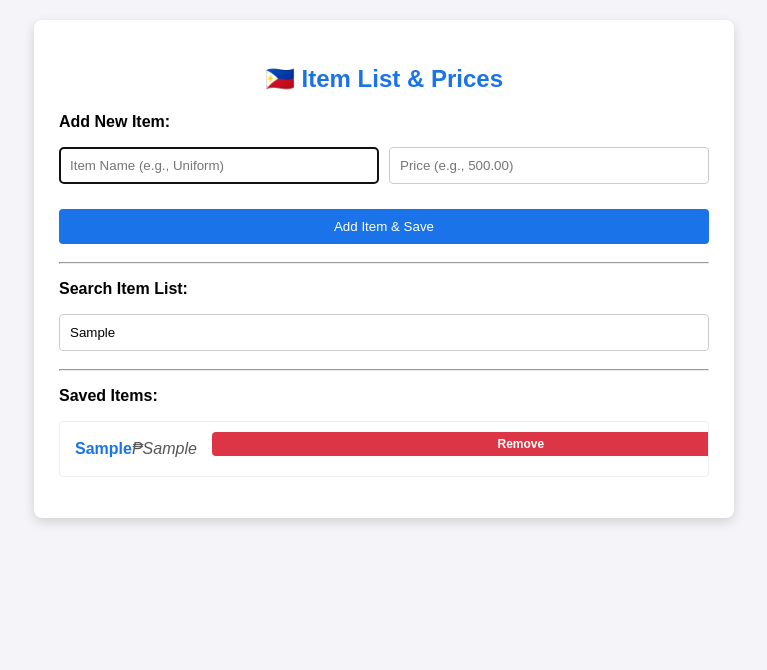
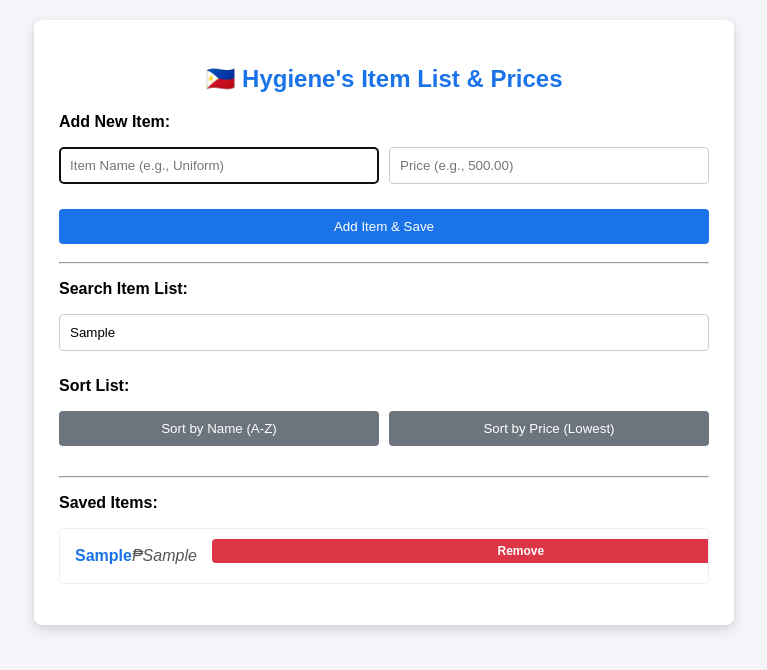
Before and after one commit to SteveJayson/List2, a plain HTML site: page index.html in a window 1280 px wide. Both pictures are taken after typing "Sample", "Sample", "Sample" into the empty fields and a click on the button "Add Item & Save". Shown: the whole page, without its empty margins (256-1023 px from the left). Drawn offline with Linux system fonts and the light colour scheme.

Commit message:
Update index.html

```diff
--- a/index.html
+++ b/index.html
@@ -3,7 +3,7 @@
 <head>
     <meta charset="UTF-8">
     <meta name="viewport" content="width=device-width, initial-scale=1.0">
-    <title>Item List & Prices (₱)</title>
+    <title>Hygiene's Item List & Prices (₱) - Sortable</title>
     <style>
         /* Base Styles */
         body {
@@ -53,6 +53,22 @@
         .add-button:hover {
             background-color: #1565c0;
         }
+        /* New Sorting Button Group */
+        .sort-buttons {
+            display: flex;
+            gap: 10px;
+            margin-bottom: 20px;
+        }
+        .sort-buttons button {
+            flex: 1;
+            background-color: #6c757d;
+            color: white;
+            border: none;
+            width: auto;
+        }
+        .sort-buttons button:hover {
+            background-color: #5a6268;
+        }
 
         /* List Styles */
         ul {
@@ -97,7 +113,6 @@
             color: #555;
             flex-basis: 30%;
             text-align: right;
-            /* Ensures Peso sign displays correctly */
             unicode-bidi: embed;
         }
         .remove-btn {
@@ -133,7 +148,7 @@
 <body onload="loadItems()">
 
 <div class="container">
-    <h2>🇵🇭 Item List & Prices</h2>
+    <h2>🇵🇭 Hygiene's Item List & Prices</h2>
 
     <div id="controls">
         <p><strong>Add New Item:</strong></p>
@@ -146,6 +161,12 @@
 
         <p><strong>Search Item List:</strong></p>
         <input type="text" id="searchInput" onkeyup="searchItems()" placeholder="Search by item name or price...">
+
+        <p><strong>Sort List:</strong></p>
+        <div class="sort-buttons">
+            <button onclick="sortItems('name')">Sort by Name (A-Z)</button>
+            <button onclick="sortItems('price')">Sort by Price (Lowest)</button>
+        </div>
         <hr>
     </div>
 
@@ -178,24 +199,17 @@
         localStorage.setItem(STORAGE_KEY, JSON.stringify(itemsArray));
     }
 
-    function removeItem(indexToRemove) {
-        let items = getSavedItems();
-
-        if (indexToRemove > -1 && indexToRemove < items.length) {
-            items.splice(indexToRemove, 1);
-            saveItems(items);
-            renderItems(items);
-        }
+    // Cleans the price string into a float number for calculation/sorting
+    function cleanPrice(priceString) {
+        if (!priceString) return 0;
+        return parseFloat(priceString.replace(/[₱,$]/g, ''));
     }
 
-    // Function to format the price string (adds ₱ if not present and handles commas/decimals)
+    // Function to format the price string (adds ₱ and handles commas/decimals)
     function formatPrice(priceString) {
         if (!priceString) return '';
-        // Remove existing currency symbols, commas, or spaces for clean processing
-        let cleanPrice = priceString.replace(/[₱$]/g, '').trim();
+        let numPrice = cleanPrice(priceString);
 
-        // Attempt to convert to a number for proper formatting, otherwise return as is
-        let numPrice = parseFloat(cleanPrice.replace(/,/g, ''));
         if (!isNaN(numPrice)) {
             // Use Intl.NumberFormat for proper Philippine Peso formatting (e.g., 5,000.00)
             const formatter = new Intl.NumberFormat('en-PH', {
@@ -205,9 +219,19 @@
             });
             return formatter.format(numPrice);
         }
-        return CURRENCY_SYMBOL + cleanPrice; // Fallback if not a standard number
+        return CURRENCY_SYMBOL + priceString.replace(/[₱$]/g, '').trim(); // Fallback
     }
 
+    function removeItem(indexToRemove) {
+        let items = getSavedItems();
+
+        if (indexToRemove > -1 && indexToRemove < items.length) {
+            items.splice(indexToRemove, 1);
+            saveItems(items);
+            // After removal, re-load and render the full list
+            loadItems();
+        }
+    }
 
     async function copyItemDetails(item) {
         const formattedPrice = formatPrice(item.price);
@@ -223,15 +247,45 @@
         }
     }
 
+    // --- NEW SORTING FUNCTION ---
+    function sortItems(key) {
+        let items = getSavedItems();
+
+        items.sort((a, b) => {
+            if (key === 'name') {
+                // Sort by name alphabetically (A-Z)
+                const nameA = a.name.toUpperCase();
+                const nameB = b.name.toUpperCase();
+                if (nameA < nameB) return -1;
+                if (nameA > nameB) return 1;
+                return 0;
+            } else if (key === 'price') {
+                // Sort by price numerically (Lowest to Highest)
+                const priceA = cleanPrice(a.price);
+                const priceB = cleanPrice(b.price);
+                return priceA - priceB;
+            }
+            return 0; // Should not happen
+        });
+
+        // Save the sorted list back to localStorage
+        saveItems(items);
+        renderItems(items); // Render the sorted list
+    }
+    // --- END NEW SORTING FUNCTION ---
+
+
     function renderItems(itemsArray) {
         itemList.innerHTML = '';
-        const reversedItems = [...itemsArray].reverse();
+        // Note: We no longer reverse the array here, as the default display
+        // will show the most recently added items at the bottom unless a sort
+        // is applied. If sorting is applied, the order is dictated by sortItems().
 
-        reversedItems.forEach((item, originalIndexOffset) => {
+        itemsArray.forEach((item, index) => {
             const listItem = document.createElement('li');
 
-            // Calculate the original index for removal purposes
-            const actualIndex = itemsArray.length - 1 - reversedItems.indexOf(item);
+            // The index of the item in the currently rendered array is its removal index
+            const actualIndex = index;
 
             // Item Details Span (Clickable to copy)
             const itemDetails = document.createElement('div');
@@ -244,8 +298,6 @@
 
             const priceSpan = document.createElement('span');
             priceSpan.className = 'item-price';
-
-            // Display the formatted price with the Peso sign
             priceSpan.textContent = formatPrice(item.price);
 
             itemDetails.appendChild(nameSpan);
@@ -256,6 +308,7 @@
             removeButton.textContent = 'Remove';
             removeButton.className = 'remove-btn';
 
+            // Pass the current index for removal
             removeButton.addEventListener('click', (event) => {
                 event.stopPropagation();
                 removeItem(actualIndex);
@@ -267,9 +320,11 @@
         });
     }
 
+    // Load function now sets the default display order (newest items at the top)
     function loadItems() {
         const items = getSavedItems();
-        renderItems(items);
+        // Reverse for the default view (newest first), but don't save this reversed order.
+        renderItems([...items].reverse());
     }
 
     function addItem() {
@@ -286,7 +341,9 @@
 
         items.push(newItem);
         saveItems(items);
-        renderItems(items);
+
+        // After adding, reload to show the newest item at the top
+        loadItems();
 
         // Clear inputs
         nameInput.value = "";
@@ -299,10 +356,8 @@
         const filter = searchInput.value.toUpperCase();
         const items = getSavedItems();
 
-        // Filter the list based on search term
         const filteredItems = items.filter(item => {
             const nameMatch = item.name.toUpperCase().includes(filter);
-            // Search both the raw price and the formatted price string
             const priceMatch = item.price.toUpperCase().includes(filter) || formatPrice(item.price).toUpperCase().includes(filter);
             return nameMatch || priceMatch;
         });
```
